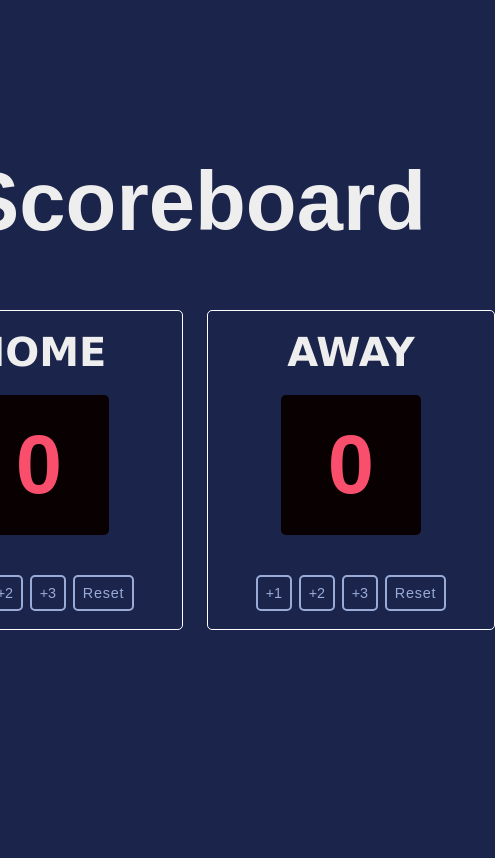
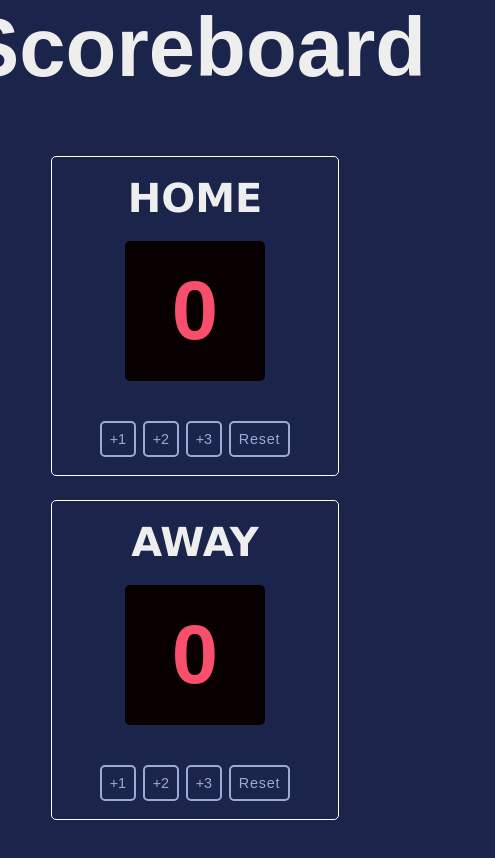
Before and after one commit to abiek12/Basketball-Scoreboard, a plain HTML site: page index.html in a window 390 px wide. Shown: the whole page, 495 px wide, since content can reach past the window. Drawn offline with Linux system fonts and the light colour scheme.

Commit message:
added media queries

```diff
--- a/styles/style.css
+++ b/styles/style.css
@@ -131,7 +131,7 @@ button:active {
 
 
 @media screen and (max-width: 668px) {
-  .container {
+  .scoreboard {
     flex-direction: column;
   }
 }
```
